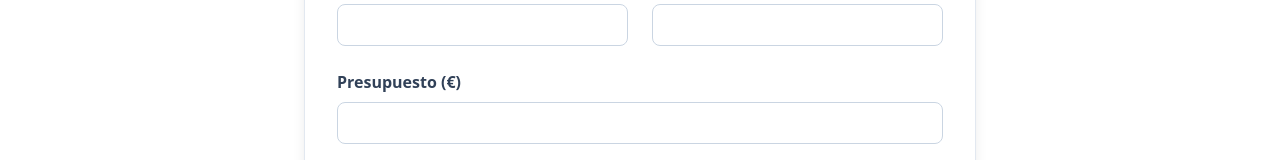
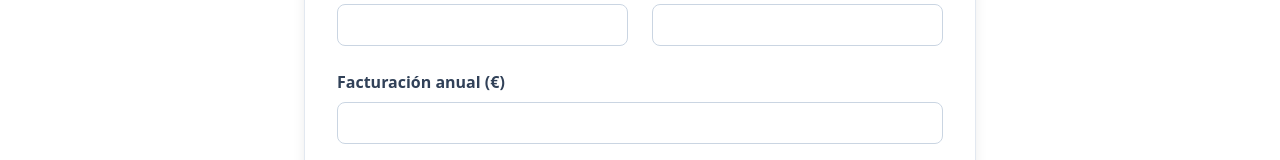
Before and after one commit to jomaroru7/tender-search-engine-front, a React (Vite) app: page /register in a window 1280 px wide. Shown: the part 265-425 px from the top of the page. Built offline with nearby package versions, Linux system fonts and the light colour scheme.

Commit message:
Changed copy

```diff
--- a/src/components/company-form/CompanyForm.tsx
+++ b/src/components/company-form/CompanyForm.tsx
@@ -66,7 +66,7 @@ const CompanyForm = ({
           />
         </div>
         <div className="flex flex-col gap-2 md:col-span-2">
-          <label htmlFor="budget" className="font-semibold text-slate-700">Presupuesto (€)</label>
+          <label htmlFor="budget" className="font-semibold text-slate-700">Facturación anual (€)</label>
           <input
             data-testid="input-budget"
             id="budget"
--- a/src/components/company-guard/CompanyGuard.tsx
+++ b/src/components/company-guard/CompanyGuard.tsx
@@ -17,7 +17,7 @@ const CompanyGuard = ({ children }: CompanyGuardProps) => {
   }
 
   if (isRegistered && location.pathname === "/register") {
-    return <Navigate to="/your-company" replace />;
+    return <Navigate to="/" replace />;
   }
 
   return <>{children}</>;
--- a/src/components/tenders-search-form/TendersSearchForm.tsx
+++ b/src/components/tenders-search-form/TendersSearchForm.tsx
@@ -41,7 +41,7 @@ const TendersSearchForm = () => {
             <form onSubmit={handleSubmit} className="mb-8 text-white flex flex-col gap-4 flex-wrap bg-slate-800 backdrop-blur shadow-lg rounded-2xl px-8 py-10 border border-slate-200">
                 <div className="flex flex-col lg:flex-row gap-4">
                     <div>
-                        <label className="block text-sm font-medium  mb-1">Presupuesto</label>
+                        <label className="block text-sm font-medium  mb-1">Facturación anual</label>
                         <input
                             data-testid="input-budget"
                             type="number"
```
